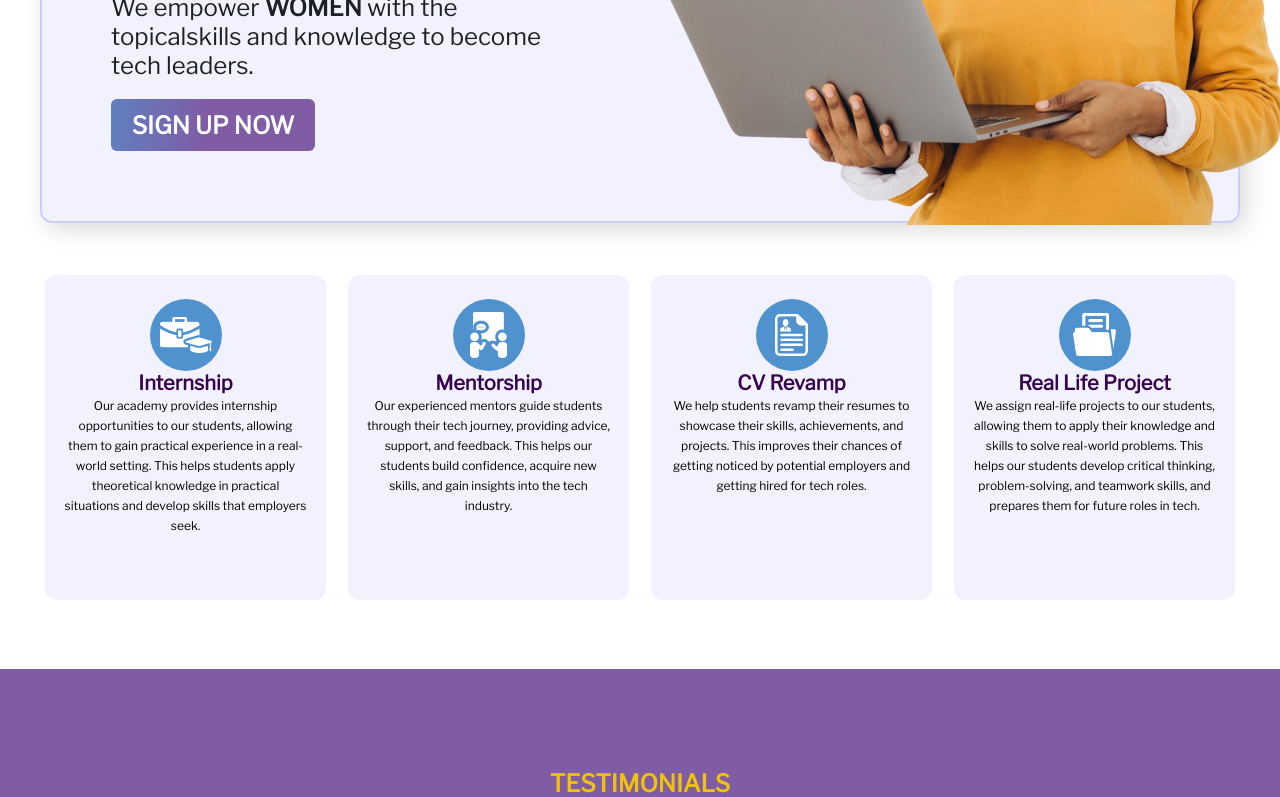
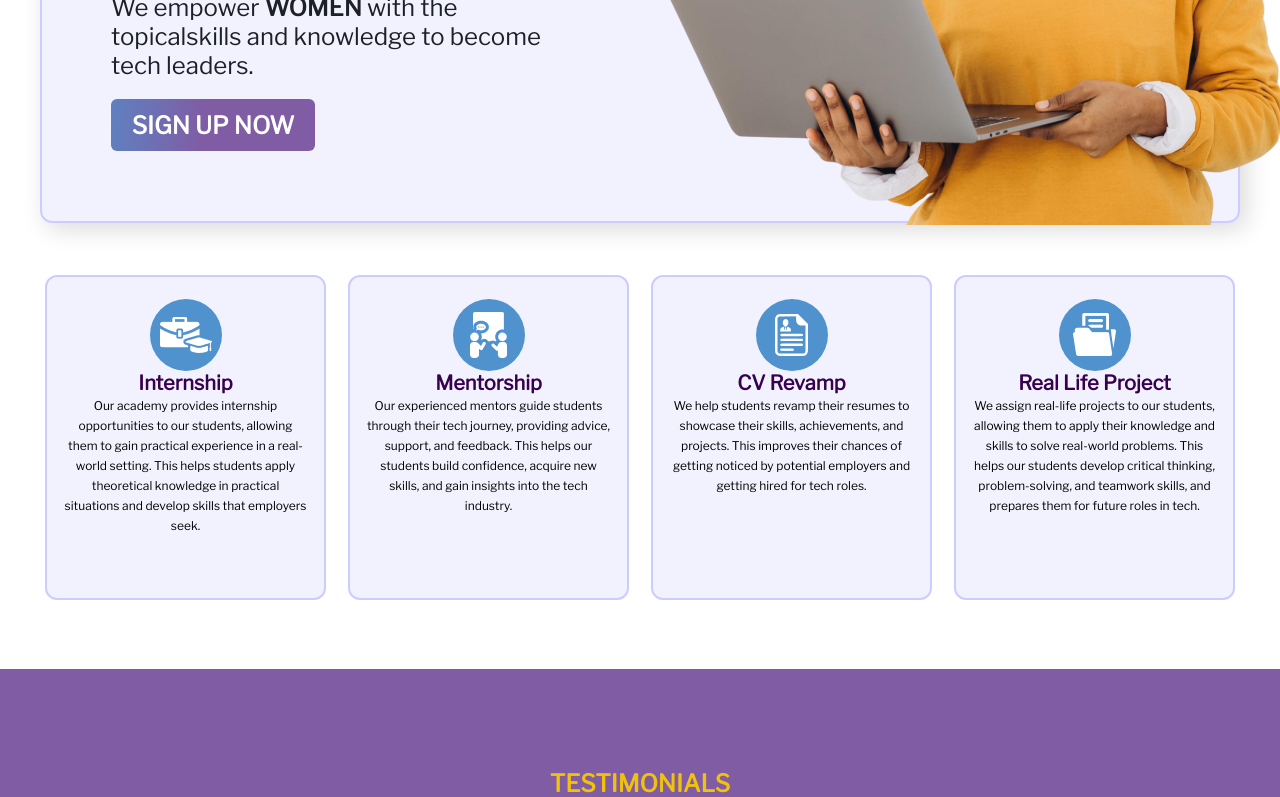
Before and after one commit to Layconnn/Techtitude, a React (Vite) app: page / in a window 1280 px wide. Shown: the part 511-1308 px from the top of the page. Built offline with nearby package versions, Linux system fonts and the light colour scheme.

Commit message:
adding reg pagr

```diff
--- a/src/styles/pages/home.scss
+++ b/src/styles/pages/home.scss
@@ -95,6 +95,7 @@
     flex-direction: column;
     width: 28.1rem;
     height: 32.5rem;
+    border: 2px solid #CCCCFF;
     padding: 2.2rem 1.8rem 1.1rem 1,9;
     justify-content: center;
     align-items: center;
```
